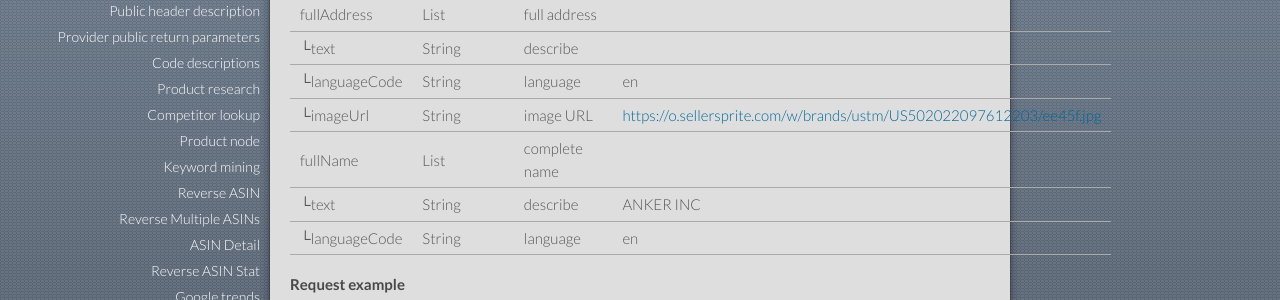
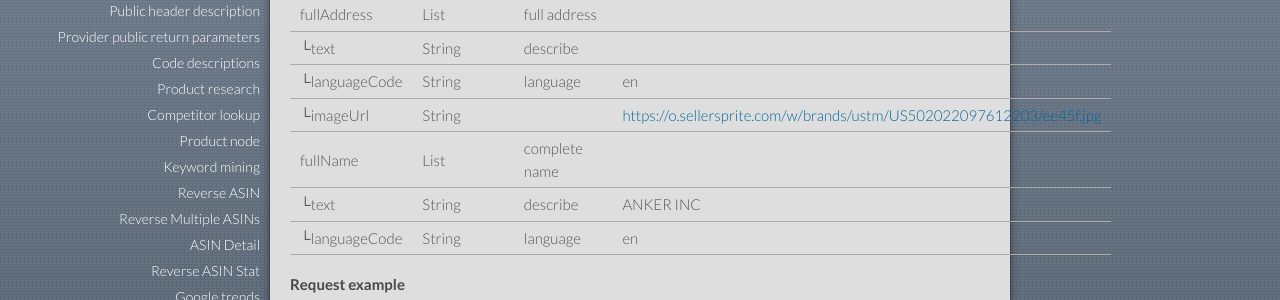
Before and after one commit to sellersprite/sellersprite.github.io, a Jekyll site: the page built from index.md, in a window 1280 px wide and 900 px high, scrolled down 47627 px. Shown: the part 154-454 px from the top of the window. Built offline with Jekyll 4.4.1, drawn with Linux system fonts in a browser that asks for light colours; our own code applies the rules of GitHub Pages for plain Markdown files.

Commit message:
Update index.md

```diff
--- a/index.md
+++ b/index.md
@@ -1473,7 +1473,7 @@ curl 'https://api.sellersprite.com/v1/global/brand/list' \
 | fullAddress    | List       | full address |                                                                                                                                           |
 | └text         | String     | describe     |                                                                                                                                           |
 | └languageCode | String     | language     | en                                                                                                                                    |
-| └imageUrl     | String     | image URL  | [https://o.sellersprite.com/w/brands/ustm/US502022097612203/ee45f.jpg](https://o.sellersprite.com/w/brands/ustm/US502022097612203/ee45f.jpg) |
+| └imageUrl            | String  |                                                                               | [https://o.sellersprite.com/w/brands/ustm/US502022097612203/ee45f.jpg](https://o.sellersprite.com/w/brands/ustm/US502022097612203/ee45f.jpg) |
 | fullName       | List       | complete name |                                                                                                                                           |
 | └text         | String     | describe     | ANKER INC                                                                                                                             |
 | └languageCode | String     | language     | en
```
